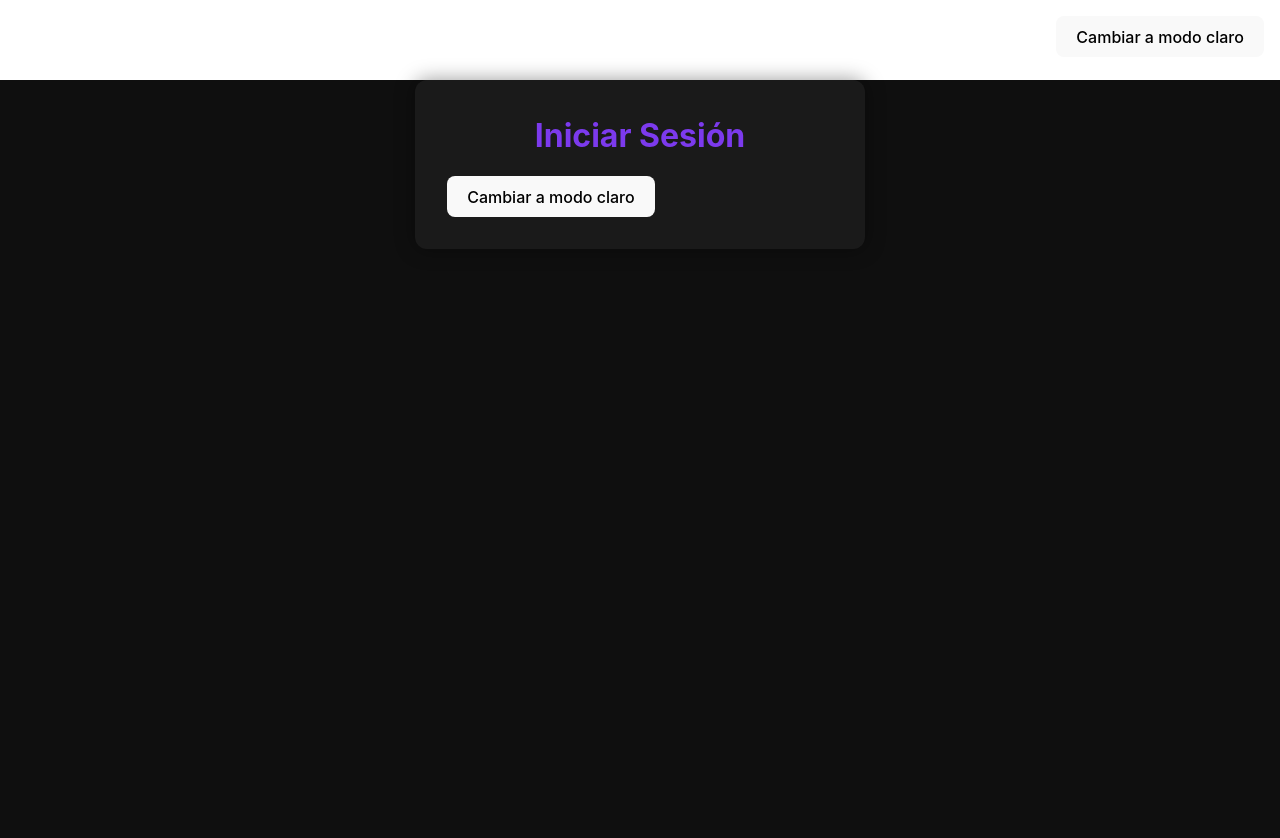
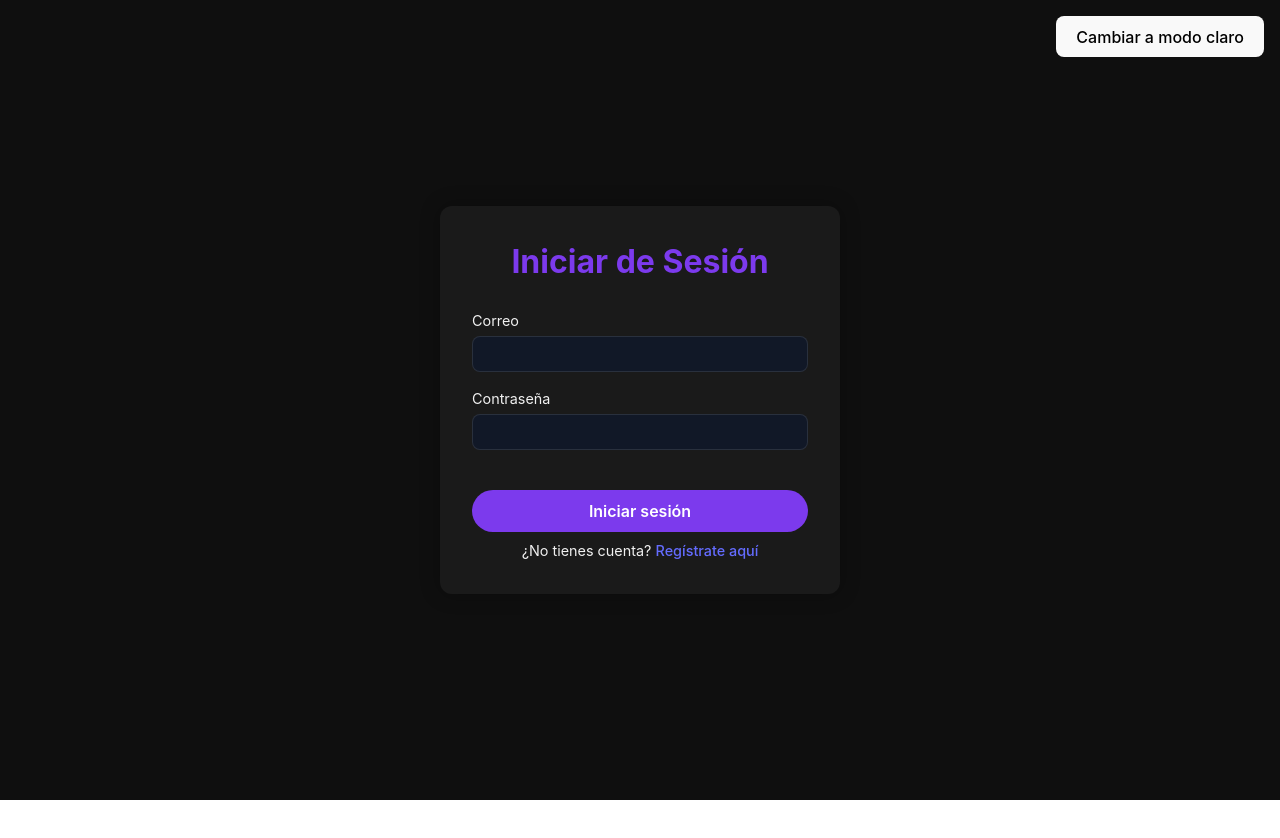
Before and after one commit to juanjosnsolarte/proyectofinal_EDyA2, a React (Vite) app in the folder proyecto-final/: page / in a window 1280 px wide. Shown: the top 838 px of the page. After the commit the page ends 800 px from the top, so only its background shows below. Built offline with nearby package versions, Linux system fonts and the light colour scheme.

Commit message:
Implementacion del Login

```diff
--- a/proyecto-final/src/pages/Login.jsx
+++ b/proyecto-final/src/pages/Login.jsx
@@ -1,13 +1,117 @@
+import { useState, useEffect } from 'react'
+import { useDispatch, useSelector } from 'react-redux'
+import { useNavigate, Link } from 'react-router-dom'
 import styles from '../styles/pages/login.module.scss'
-import ThemeToggle from '../components/Shared/ThemeToggle'
+import { loginWithEmailPassword } from '../store/slices/auth/thunks'
 
 function Login() {
+  const dispatch = useDispatch()
+  const navigate = useNavigate()
+
+  const { status, errorMessage, user } = useSelector(state => state.auth)
+  const isChecking = status === 'checking'
+
+  const [formState, setFormState] = useState({
+    email: '',
+    password: '',
+  })
+
+  const [errors, setErrors] = useState({})
+
+  const onInputChange = (event) => {
+    const { name, value } = event.target
+    setFormState(prev => ({
+      ...prev,
+      [name]: value,
+    }))
+    setErrors(prev => ({
+      ...prev,
+      [name]: null,
+    }))
+  }
+
+  const validateForm = () => {
+    const newErrors = {}
+    if (!formState.email.trim()) {
+      newErrors.email = 'El correo es obligatorio.'
+    }
+    if (!formState.password.trim()) {
+      newErrors.password = 'La contraseña es obligatoria.'
+    }
+    setErrors(newErrors)
+    return Object.keys(newErrors).length === 0
+  }
+
+  const onSubmit = async (event) => {
+    event.preventDefault()
+
+    if (!validateForm()) return
+
+    dispatch(
+      loginWithEmailPassword({
+        email: formState.email,
+        password: formState.password,
+      }),
+    )
+  }
+
+  useEffect(() => {
+    if (status === 'authenticated' && user) {
+      navigate('/feed')
+    }
+  }, [status, user, navigate])
+
   return (
-    <div className={styles.container}>
-      <h2 className={styles.title}>Iniciar Sesión</h2>
+    <div className={styles.wrapper}>
+      <div className={styles.container}>
+        <h2 className={styles.title}>Iniciar de Sesión</h2>
 
-      <div style={{ marginTop: '1rem' }}>
-        <ThemeToggle />
+        <form className={styles.form} onSubmit={onSubmit}>
+          <div className={styles.fieldGroup}>
+            <label className={styles.label} htmlFor="email">Correo</label>
+            <input
+              id="email"
+              name="email"
+              className={styles.input}
+              type="email"
+              value={formState.email}
+              onChange={onInputChange}
+            />
+            {errors.email && <p className={styles.error}>{errors.email}</p>}
+          </div>
+
+          <div className={styles.fieldGroup}>
+            <label className={styles.label} htmlFor="password">Contraseña</label>
+            <input
+              id="password"
+              name="password"
+              className={styles.input}
+              type="password"
+              value={formState.password}
+              onChange={onInputChange}
+            />
+            {errors.password && <p className={styles.error}>{errors.password}</p>}
+          </div>
+
+          <div className={styles.actions}>
+            <button
+              className={styles.button}
+              type="submit"
+              disabled={isChecking}
+            >
+              {isChecking ? 'Ingresando...' : 'Iniciar sesión'}
+            </button>
+
+            <span className={styles.link}>
+              ¿No tienes cuenta?{' '}
+              <Link to="/register">Regístrate aquí</Link>
+            </span>
+
+            {errorMessage && (
+              <p className={styles.error}>{errorMessage}</p>
+            )}
+          </div>
+        </form>
       </div>
     </div>
   )
--- a/proyecto-final/src/store/slices/auth/thunks.js
+++ b/proyecto-final/src/store/slices/auth/thunks.js
@@ -22,6 +22,8 @@ const getAuthErrorMessage = (error) => {
       return 'No existe una cuenta con este correo.'
     case 'auth/wrong-password':
       return 'La contraseña es incorrecta.'
+    case 'auth/invalid-credential':
+      return 'Las credenciales han sido incorrectas.'
     default:
       return 'Ocurrió un error al procesar la autenticación.'
   }
@@ -66,6 +68,7 @@ export const registerWithEmailPassword = ({
       return { ok: true }
     } catch (error) {
       console.error('Error en registerWithEmailPassword:', error)
+
       const message = getAuthErrorMessage(error)
       dispatch(logout(message))
       return { ok: false, errorMessage: message }
--- a/proyecto-final/src/styles/pages/Login.module.scss
+++ b/proyecto-final/src/styles/pages/Login.module.scss
@@ -1,15 +1,91 @@
+.wrapper {
+  min-height: 100vh;
+  display: flex;
+  justify-content: center;
+  align-items: center;
+  background: var(--bg);
+  padding: 2rem;
+}
+
 .container {
-  max-width: 450px;
-  margin: 5rem auto;
+  width: 100%;
+  max-width: 400px;
   background: var(--card-bg);
   padding: 2rem;
   border-radius: 12px;
-  box-shadow: 0 0 20px rgba(0,0,0,0.4);
+  box-shadow: 0 0 20px rgba(0,0,0,0.3);
 }
 
 .title {
   font-size: 2rem;
-  margin-bottom: 1rem;
+  margin-bottom: 1.5rem;
   text-align: center;
   color: var(--primary);
 }
+
+.form {
+  display: flex;
+  flex-direction: column;
+  gap: 1rem;
+}
+
+.fieldGroup {
+  display: flex;
+  flex-direction: column;
+}
+
+.label {
+  font-size: 0.9rem;
+  margin-bottom: 0.25rem;
+}
+
+.input {
+  padding: 0.6rem 0.8rem;
+  border-radius: 8px;
+  border: 1px solid rgba(255,255,255,0.1);
+  background: #111827;
+  color: var(--text);
+}
+
+.input:focus {
+  outline: none;
+  border-color: var(--primary);
+}
+
+.actions {
+  margin-top: 1.5rem;
+  display: flex;
+  flex-direction: column;
+  gap: 0.5rem;
+}
+
+.button {
+  padding: 0.7rem 1rem;
+  border: none;
+  border-radius: 999px;
+  background: var(--primary);
+  color: #fff;
+  font-weight: 600;
+  cursor: pointer;
+  transition: background 0.2s ease;
+}
+
+.button:disabled {
+  opacity: 0.5;
+  cursor: not-allowed;
+}
+
+.button:hover:not(:disabled) {
+  background: var(--primary-dark);
+}
+
+.error {
+  color: #f87171;
+  font-size: 0.9rem;
+  text-align: center;
+}
+
+.link {
+  font-size: 0.9rem;
+  text-align: center;
+}
```
Also changed, not shown: proyecto-final/src/routes/AppRoutes.jsx (+1 -7 lines).
